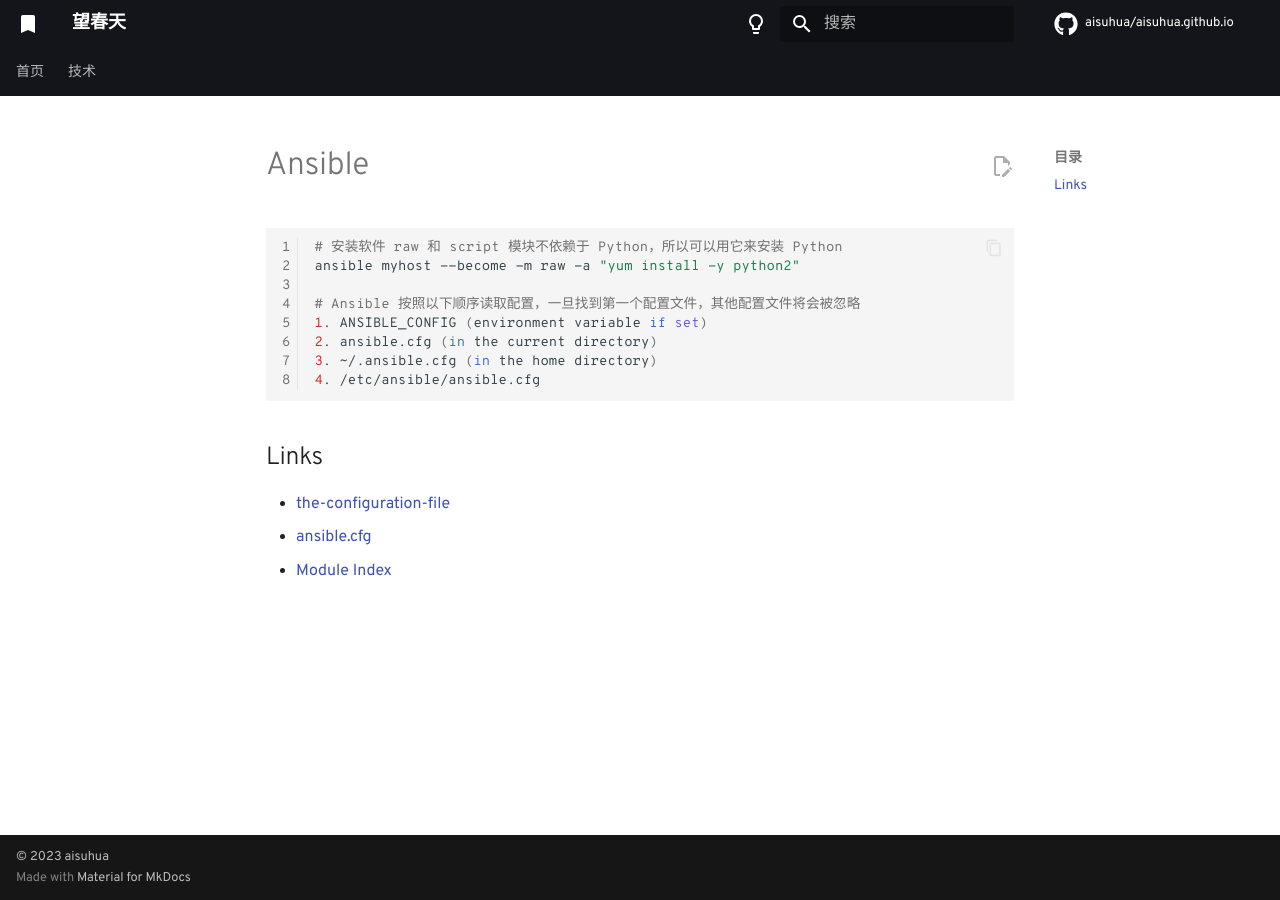
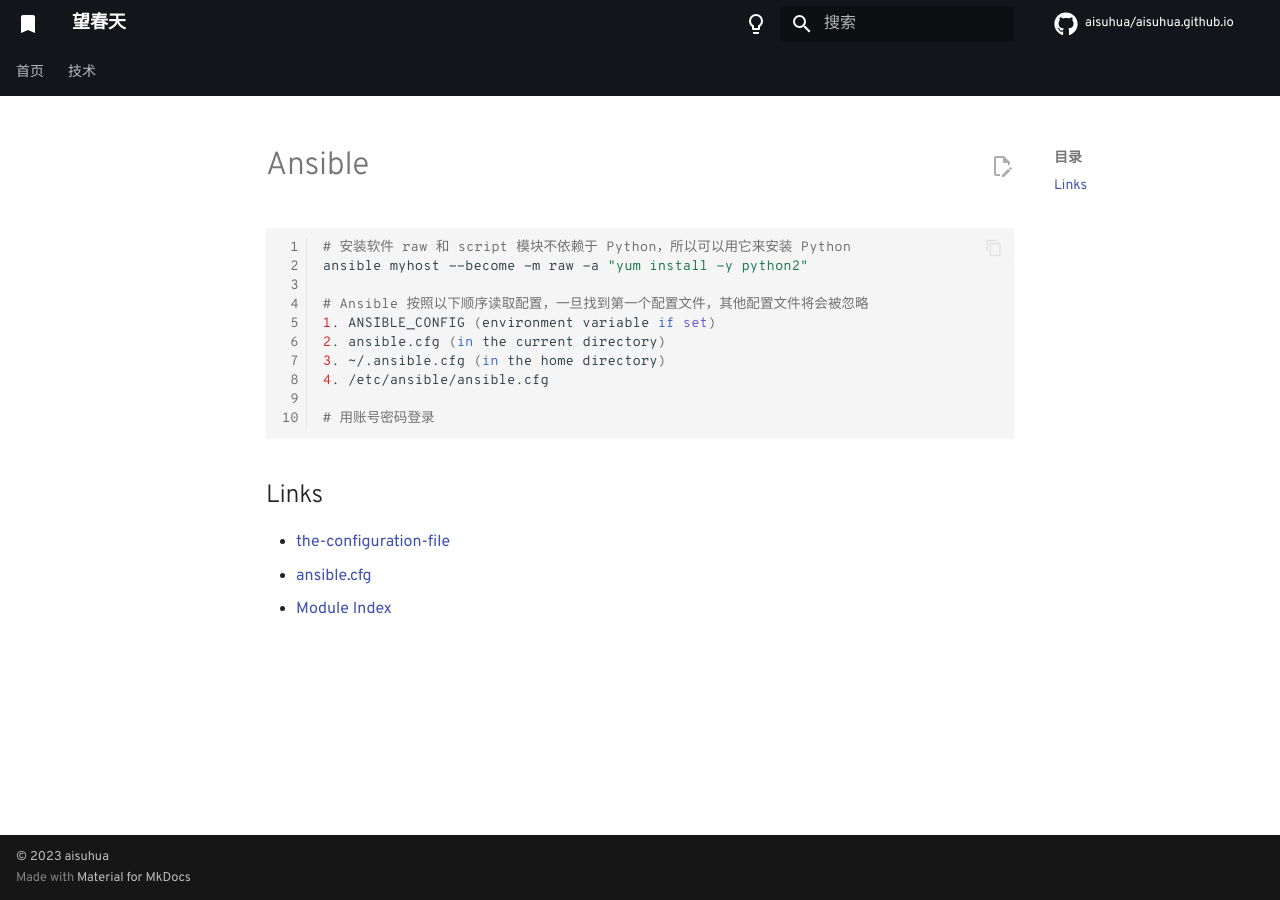
Before and after one commit to aisuhua/aisuhua.github.io, an MkDocs documentation site: the page built from docs/ansible/index.md, in a window 1280 px wide. Built offline with MkDocs 1.6.1 and Material for MkDocs 9.7.7, drawn with Linux system fonts in a browser that asks for light colours; comment, search, counter and statistics services are not loaded.

Commit message:
index.md

````diff
--- a/docs/ansible/index.md
+++ b/docs/ansible/index.md
@@ -10,7 +10,7 @@ ansible myhost --become -m raw -a "yum install -y python2"
 3. ~/.ansible.cfg (in the home directory)
 4. /etc/ansible/ansible.cfg
 
-
+# 用账号密码登录
 ```
 
 ## Links
````
